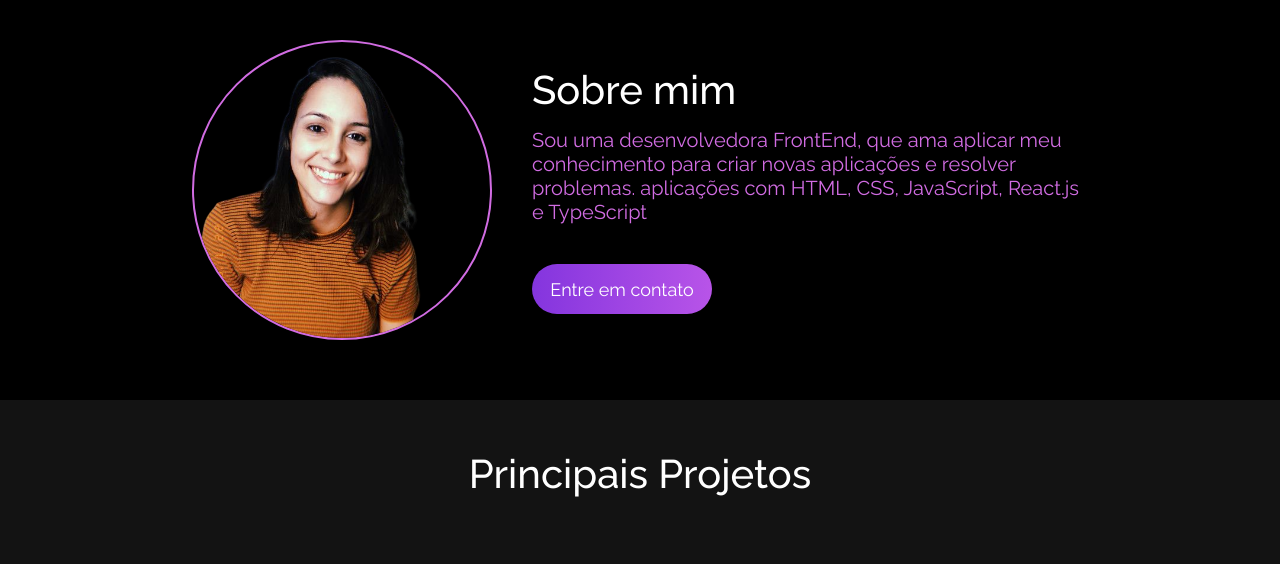
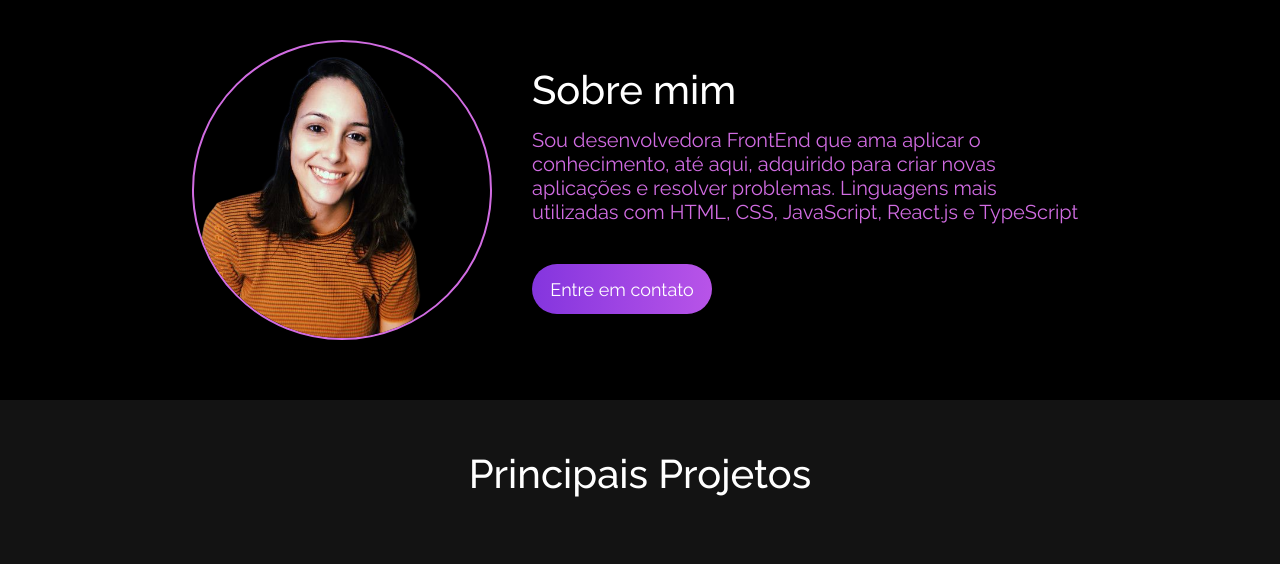
Before and after one commit to karoline254/Portfolio, a plain HTML site: page index.html in a window 1280 px wide. Shown: the part 820-1384 px from the top of the page. Drawn offline with Linux system fonts and the light colour scheme.

Commit message:
Portfolio 0.2

```diff
--- a/index.html
+++ b/index.html
@@ -30,7 +30,7 @@
       <div>
         <h2>Sobre mim</h2>
         <p>
-          Sou uma desenvolvedora FrontEnd, que ama aplicar meu conhecimento para criar novas aplicações e resolver problemas.  aplicações
+          Sou desenvolvedora FrontEnd que ama aplicar o conhecimento, até aqui, adquirido para criar novas aplicações e resolver problemas. Linguagens mais utilizadas
           com HTML, CSS, JavaScript, React.js e TypeScript
         </p>
         <button><a href="#fale-comigo"> Entre em contato</a></button>
```
